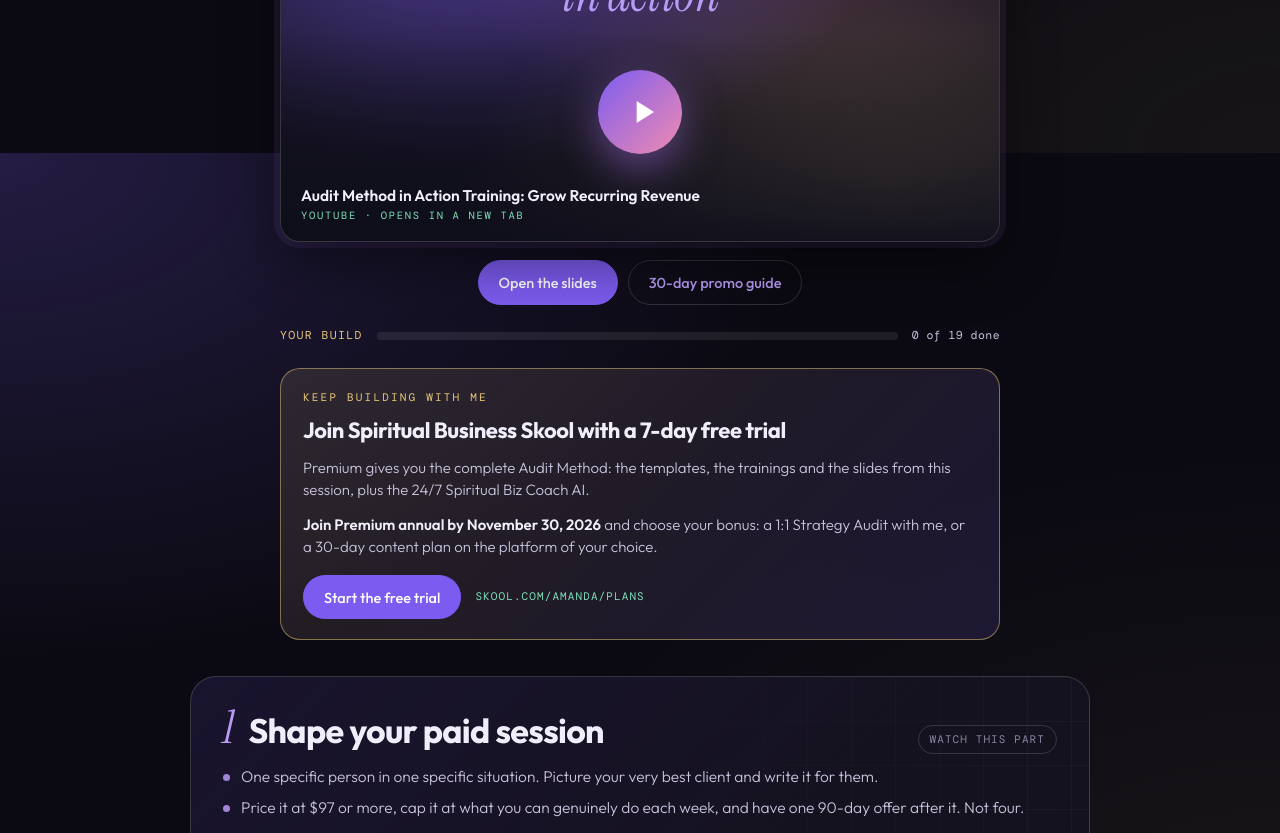
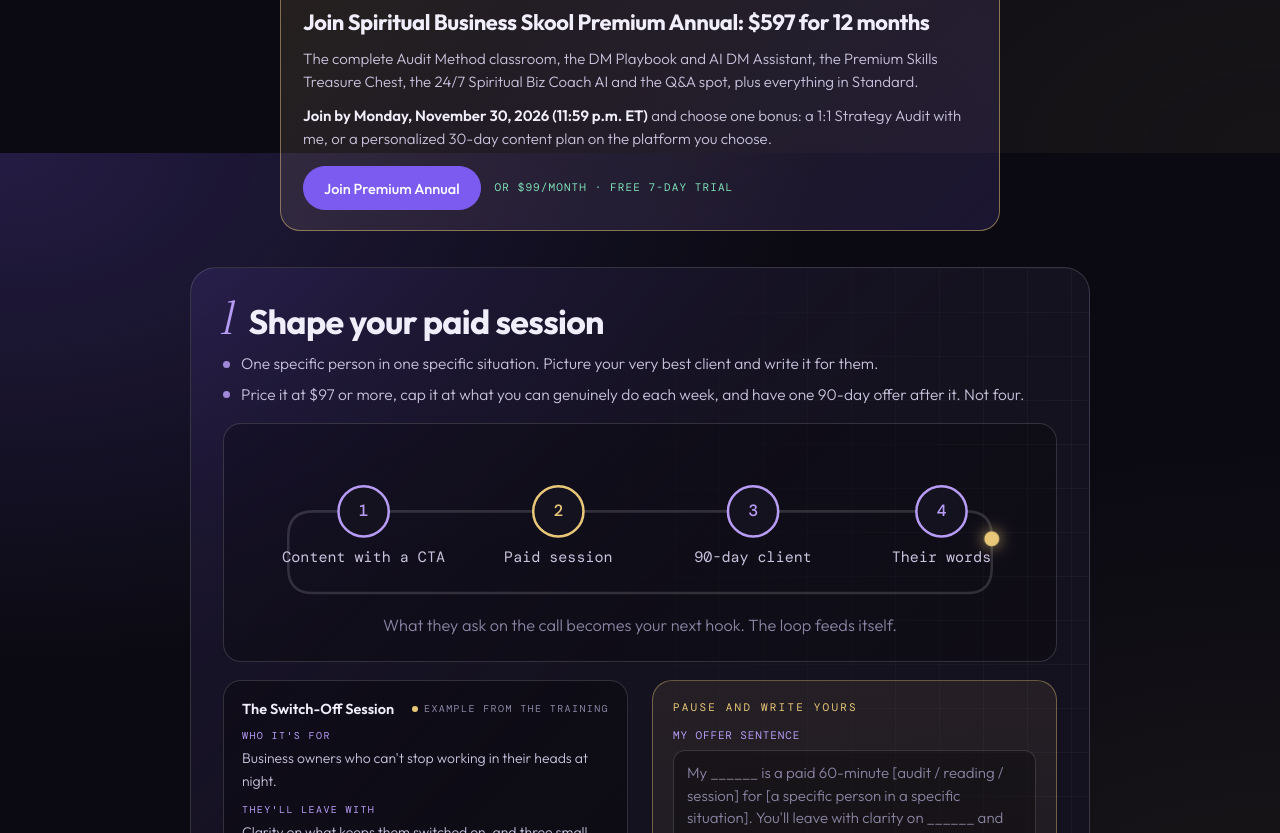
Before and after one commit to aefieldi/oracleauditworkbook, a plain HTML site: page index.html in a window 1280 px wide. Shown: the part 647-1480 px from the top of the page. Drawn offline with nearby package versions, Linux system fonts and the light colour scheme.

Commit message:
Live-training workbook: Skool resource callouts, Premium Annual join cards, masterclass links removed
Co-Authored-By: Claude Fable 5.1 <noreply@anthropic.com>

```diff
--- a/index.html
+++ b/index.html
@@ -114,6 +114,13 @@ strong{font-weight:600;color:var(--txt)}
 /* your turn */
 .turn{border:1px solid rgba(232,200,120,.4);border-radius:20px;padding:18px 20px;background:linear-gradient(180deg,rgba(232,200,120,.08),rgba(0,0,0,.18))}
 .turn .tt{font-family:var(--mono);font-size:11px;letter-spacing:.2em;text-transform:uppercase;color:var(--gold);margin-bottom:10px}
+.res{margin-top:14px;border-top:1px dashed var(--line2);padding-top:12px}
+.res .rk{font-family:var(--mono);font-size:10px;letter-spacing:.18em;text-transform:uppercase;color:var(--mint);margin:0 0 8px}
+.res .rl{display:flex;flex-wrap:wrap;gap:6px}
+.res a{display:inline-flex;align-items:center;gap:6px;font-size:12.5px;font-weight:500;color:var(--txt);border:1px solid rgba(127,224,184,.35);background:rgba(127,224,184,.07);border-radius:99px;padding:5px 11px;line-height:1.25;max-width:100%}
+.res a:hover{border-color:var(--mint);color:var(--mint)}
+.res a small{font-family:var(--mono);font-size:9.5px;letter-spacing:.08em;text-transform:uppercase;color:var(--muted);white-space:nowrap}
+.res p{margin:8px 0 0;color:var(--muted);font-size:12px;line-height:1.45}
 .fields{display:grid;grid-template-columns:repeat(auto-fit,minmax(180px,1fr));gap:12px}
 .field{min-width:0}
 .field.wide{grid-column:1/-1}
@@ -254,28 +261,27 @@ ul.ck input:checked+label b{color:var(--muted);text-decoration:line-through;text
 <header class="hero">
   <p class="who">Workbook · Oracle Connections</p>
   <h1>The Audit Method<br><span class="serif">in action</span></h1>
-  <p class="how">Follow along with the training using this workbook to map out your paid session offer, your 90-day container, and your first week of content to promote it. Everything you type here is saved in your browser.</p>
+  <p class="how">Use this workbook during the live training. Map out your paid session offer, your 90-day container, and your first week of content to promote it. Everything you type here is saved in your browser.</p>
   <p class="by">with Amanda Fielding-Smith</p>
-  <p class="ask">Post any questions about your offer and how to present it in the Oracle Connections community and tag me. I'd love to help you shape it.</p>
-  <p class="vid-lbl">Watch the masterclass</p>
-  <a class="vid" href="https://youtu.be/bQLFL60CjNA" target="_blank" rel="noopener"><span class="poster" aria-hidden="true"><small>The training</small><b>Audit Method</b><i>in action</i></span><span class="vid-play" aria-hidden="true"><svg viewBox="0 0 24 24" fill="currentColor"><path d="M8 5v14l11-7z"/></svg></span><span class="vid-meta"><b>Audit Method in Action Training: Grow Recurring Revenue</b><small>YouTube · opens in a new tab</small></span></a>
+  <p class="ask">Join <a href="https://www.skool.com/amanda" target="_blank" rel="noopener">Spiritual Business Skool</a> to work through the Audit Method, share your draft audit offer for feedback, and bring your questions. Premium members can submit questions for me through the Q&amp;A spot.</p>
   <div class="btnrow">
-    <a class="btn" href="https://docs.google.com/presentation/d/1lf5EtJI-g3yUJvcwFQ6q04rPIQfUaacU/edit?usp=sharing&amp;rtpof=true&amp;sd=true" target="_blank" rel="noopener">Open the slides</a>
+    <!-- Slides: the Oracle Connections deck is a local .pptx for now. Add its share URL as a button here once it is uploaded. -->
+    <a class="btn" href="https://aefieldi.github.io/auditchecklist/" target="_blank" rel="noopener">Audit Method Roadmap</a>
     <a class="btn o" href="https://aefieldi.github.io/30dayauditpromoplan/" target="_blank" rel="noopener">30-day promo guide</a>
   </div>
   <div class="prog" aria-label="Your progress">Your build<div class="bar"><i id="heroBar"></i></div><span id="heroUnit">0 of 0 done</span></div>
   <aside class="join" aria-label="Join Spiritual Business Skool">
-  <p class="jk">Keep building with me</p>
-  <h3>Join Spiritual Business Skool with a 7-day free trial</h3>
-  <p>Premium gives you the complete Audit Method: the templates, the trainings and the slides from this session, plus the 24/7 Spiritual Biz Coach AI.</p>
-  <p><b>Join Premium annual by November 30, 2026</b> and choose your bonus: a 1:1 Strategy Audit with me, or a 30-day content plan on the platform of your choice.</p>
-  <div class="jrow"><a class="btn" href="https://www.skool.com/amanda/plans" target="_blank" rel="noopener">Start the free trial</a><small>skool.com/amanda/plans</small></div>
+  <p class="jk">Black Friday · keep building with me</p>
+  <h3>Join Spiritual Business Skool Premium Annual: $597 for 12 months</h3>
+  <p>The complete Audit Method classroom, the DM Playbook and AI DM Assistant, the Premium Skills Treasure Chest, the 24/7 Spiritual Biz Coach AI and the Q&amp;A spot, plus everything in Standard.</p>
+  <p><b>Join by Monday, November 30, 2026 (11:59 p.m. ET)</b> and choose one bonus: a 1:1 Strategy Audit with me, or a personalized 30-day content plan on the platform you choose.</p>
+  <div class="jrow"><a class="btn" href="https://www.skool.com/amanda/plans" target="_blank" rel="noopener">Join Premium Annual</a><small>or $99/month · free 7-day trial</small></div>
 </aside>
 </header>
 
 <!-- 1 ─────────────────────────────────────────────── -->
 <section class="card" id="c1">
-  <div class="chead"><span class="n">1</span><h2>Shape your paid session</h2><a class="watch" href="https://youtu.be/bQLFL60CjNA?t=946" target="_blank" rel="noopener">Watch this part</a></div>
+  <div class="chead"><span class="n">1</span><h2>Shape your paid session</h2></div>
   <ul class="cues">
     <li>One specific person in one specific situation. Picture your very best client and write it for them.</li>
     <li>Price it at $97 or more, cap it at what you can genuinely do each week, and have one 90-day offer after it. Not four.</li>
@@ -315,13 +321,14 @@ ul.ck input:checked+label b{color:var(--muted);text-decoration:line-through;text
         <li><input type="checkbox" class="ck" id="c1-1"><label for="c1-1"><b>Write my offer sentence</b></label></li>
         <li><input type="checkbox" class="ck" id="c1-2"><label for="c1-2"><b>Decide format, price, capacity and the next step</b></label></li>
       </ul>
+      <aside class="res" aria-label="Where this lives in Spiritual Business Skool"><p class="rk">In Spiritual Business Skool</p><div class="rl"><a href="https://aefieldi.github.io/auditchecklist/" target="_blank" rel="noopener">Audit Method Roadmap <small>all 10 steps</small></a><a href="https://www.skool.com/amanda/classroom/27fe63a0?md=098c9a3121a74287902355112a5d1567" target="_blank" rel="noopener">Your Audit Offer + Booking <small>lesson 2</small></a></div><p>The Roadmap is open to every member. The lessons open in the Premium classroom.</p></aside>
     </div>
   </div>
 </section>
 
 <!-- 2 ─────────────────────────────────────────────── -->
 <section class="card" id="c2">
-  <div class="chead"><span class="n">2</span><h2>Set up booking</h2><a class="watch" href="https://youtu.be/bQLFL60CjNA?t=2016" target="_blank" rel="noopener">Watch this part</a></div>
+  <div class="chead"><span class="n">2</span><h2>Set up booking</h2></div>
   <ul class="cues">
     <li>Members book inside your Skool. Everyone else books from the link in your bio. Start with one route.</li>
     <li>Both routes ask the same three questions. Their answers are what you prepare from.</li>
@@ -363,13 +370,14 @@ ul.ck input:checked+label b{color:var(--muted);text-decoration:line-through;text
       <ul class="ck">
         <li><input type="checkbox" class="ck" id="c2-1"><label for="c2-1"><b>Add the three questions plus mine to the booking</b></label></li>
       </ul>
+      <aside class="res" aria-label="Where this lives in Spiritual Business Skool"><p class="rk">In Spiritual Business Skool</p><div class="rl"><a href="https://www.skool.com/amanda/classroom/27fe63a0?md=098c9a3121a74287902355112a5d1567" target="_blank" rel="noopener">Your Audit Offer + Booking <small>booking walkthrough + intake questions</small></a></div></aside>
     </div>
   </div>
 </section>
 
 <!-- 3 ─────────────────────────────────────────────── -->
 <section class="card" id="c3">
-  <div class="chead"><span class="n">3</span><h2>Prepare and run the session</h2><a class="watch" href="https://youtu.be/bQLFL60CjNA?t=3059" target="_blank" rel="noopener">Watch this part</a></div>
+  <div class="chead"><span class="n">3</span><h2>Prepare and run the session</h2></div>
   <ul class="cues">
     <li>Prepare the page from their intake: where they are, where they want to be, the one challenge, three moves. On the call they pick one move and you go deep on that one.</li>
     <li>Around minute 45, recap and ask permission: "Did you want to continue this on your own, or would you like to hear what it would be like for us to work together?" Only then the 90-day offer, one price, said one way.</li>
@@ -421,13 +429,14 @@ ul.ck input:checked+label b{color:var(--muted);text-decoration:line-through;text
         <li><input type="checkbox" class="ck" id="c3-1"><label for="c3-1"><b>Build my audit page template</b><span>Now · goals · challenge · three moves · live notes · next steps.</span></label></li>
         <li><input type="checkbox" class="ck" id="c3-6"><label for="c3-6"><b>Map what my client leaves with</b></label></li>
       </ul>
+      <aside class="res" aria-label="Where this lives in Spiritual Business Skool"><p class="rk">In Spiritual Business Skool</p><div class="rl"><a href="https://www.skool.com/amanda/classroom/27fe63a0?md=70a68b1110cf4f449b208729e1f869bf" target="_blank" rel="noopener">The call + Audit Page <small>audit page builder + the timed call script</small></a><a href="https://www.skool.com/amanda/classroom/27fe63a0?md=7b97d7d21e994c22a629fa25ecfc587c" target="_blank" rel="noopener">Pre-Call Ritual <small>lesson 6</small></a></div></aside>
     </div>
   </div>
 </section>
 
 <!-- 4 ─────────────────────────────────────────────── -->
 <section class="card" id="c4">
-  <div class="chead"><span class="n">4</span><h2>Promote it</h2><a class="watch" href="https://youtu.be/bQLFL60CjNA?t=4423" target="_blank" rel="noopener">Watch this part</a></div>
+  <div class="chead"><span class="n">4</span><h2>Promote it</h2></div>
   <ul class="cues">
     <li>Every day: one post with a CTA and two real conversations. The first line of the caption is the CTA.</li>
     <li>Tell people your real capacity. Nobody has unlimited spots, and that's the whole invitation.</li>
@@ -463,13 +472,14 @@ ul.ck input:checked+label b{color:var(--muted);text-decoration:line-through;text
         <li><input type="checkbox" class="ck" id="c4-9"><label for="c4-9"><b>Post my first invitation</b></label></li>
       </ul>
       <p style="color:var(--muted);font-size:13.5px;margin:12px 0 0">For the full 30-day plan, the creator research and the caption template: <a href="https://aefieldi.github.io/30dayauditpromoplan/" target="_blank" rel="noopener">the 30-day promo guide</a>.</p>
+      <aside class="res" aria-label="Where this lives in Spiritual Business Skool"><p class="rk">In Spiritual Business Skool</p><div class="rl"><a href="https://www.skool.com/amanda/classroom/27fe63a0?md=06a64525fdae4dee8827c3d038bb6f24" target="_blank" rel="noopener">DM Playbook (sales w/o the ick) <small>lesson 5</small></a><a href="https://www.skool.com/amanda/classroom/27fe63a0?md=bc08a767f6674c739b5be8af3782ad40" target="_blank" rel="noopener">Promote your Audit <small>30-Day Audit Promo Plan</small></a><a href="https://www.skool.com/amanda/classroom/27fe63a0?md=4e2cf5a333aa4c5a90f2377983521068" target="_blank" rel="noopener">Sell your Audit with IG highlights <small>Audit Highlight Template</small></a></div><p>Premium members also get the AI DM Assistant: share a screenshot of a conversation and choose from two or three suggested replies. You decide what you send.<!-- TODO: link the AI DM Assistant lesson here once its Skool URL is verified --></p></aside>
     </div>
   </div>
 </section>
 
 <!-- 5 ─────────────────────────────────────────────── -->
 <section class="card" id="c5">
-  <div class="chead"><span class="n">5</span><h2>After the call</h2><a class="watch" href="https://youtu.be/bQLFL60CjNA?t=4867" target="_blank" rel="noopener">Watch this part</a></div>
+  <div class="chead"><span class="n">5</span><h2>After the call</h2></div>
   <ul class="cues">
     <li>Every client gets the recap, yes or no, the same day. Fathom records and transcribes the call for free.</li>
     <li>End the recap with one clear first action, and ask: "Was this helpful? Would you share your feedback?"</li>
@@ -507,13 +517,14 @@ ul.ck input:checked+label b{color:var(--muted);text-decoration:line-through;text
         <li><input type="checkbox" class="ck" id="c5-1"><label for="c5-1"><b>Build my recap template</b><span>Replay, next steps, first action, feedback ask.</span></label></li>
         <li><input type="checkbox" class="ck" id="c5-2"><label for="c5-2"><b>Send the recap the same day</b></label></li>
       </ul>
+      <aside class="res" aria-label="Where this lives in Spiritual Business Skool"><p class="rk">In Spiritual Business Skool</p><div class="rl"><a href="https://www.skool.com/amanda/classroom/27fe63a0?md=b3114e211eb04ae783c834bafd6c96d6" target="_blank" rel="noopener">Your 90-day offer &amp; recap template <small>recap template</small></a><a href="https://www.skool.com/amanda/classroom/27fe63a0?md=3b5e072ef2c04c8cbeef64494ad8f461" target="_blank" rel="noopener">After call flow <small>call review</small></a><a href="https://www.skool.com/amanda/classroom/27fe63a0?md=327160a27ed34e15928883cf8d905dfb" target="_blank" rel="noopener">Their VIP Dashboard <small>90-day client dashboard</small></a></div></aside>
     </div>
   </div>
 </section>
 
-<p class="lh">Mentioned in the masterclass</p>
+<p class="lh">Mentioned in the training</p>
 <div class="links">
-  <a class="am" href="https://docs.google.com/presentation/d/1lf5EtJI-g3yUJvcwFQ6q04rPIQfUaacU/edit?usp=sharing&amp;rtpof=true&amp;sd=true" target="_blank" rel="noopener"><span class="k">Slides</span><span class="t">The Audit Method in Action</span></a>
+  <a class="am" href="https://aefieldi.github.io/auditchecklist/" target="_blank" rel="noopener"><span class="k">Roadmap</span><span class="t">The Audit Method Roadmap</span></a>
   <a class="am" href="https://aefieldi.github.io/30dayauditpromoplan/" target="_blank" rel="noopener"><span class="k">Guide</span><span class="t">30-Day Audit Promo Plan</span></a>
   <a class="am" href="https://app.getpoppy.ai/boards/sparkling-sun-QlwvW" target="_blank" rel="noopener"><span class="k">Template</span><span class="t">Poppy board</span></a>
   <a class="am" href="https://www.loom.com/share/79822d9d69f74812b44c8949e351ae75" target="_blank" rel="noopener"><span class="k">Loom</span><span class="t">Behind the Scenes: 30 Day Audit Plan</span></a>
@@ -522,13 +533,13 @@ ul.ck input:checked+label b{color:var(--muted);text-decoration:line-through;text
 <footer class="foot">
   <div class="sig">xoxo Amanda</div>
   <aside class="join" aria-label="Join Spiritual Business Skool">
-  <p class="jk">Keep building with me</p>
-  <h3>Join Spiritual Business Skool with a 7-day free trial</h3>
-  <p>Premium gives you the complete Audit Method: the templates, the trainings and the slides from this session, plus the 24/7 Spiritual Biz Coach AI.</p>
-  <p><b>Join Premium annual by November 30, 2026</b> and choose your bonus: a 1:1 Strategy Audit with me, or a 30-day content plan on the platform of your choice.</p>
-  <div class="jrow"><a class="btn" href="https://www.skool.com/amanda/plans" target="_blank" rel="noopener">Start the free trial</a><small>skool.com/amanda/plans</small></div>
+  <p class="jk">Black Friday · keep building with me</p>
+  <h3>Join Spiritual Business Skool Premium Annual: $597 for 12 months</h3>
+  <p>The complete Audit Method classroom, the DM Playbook and AI DM Assistant, the Premium Skills Treasure Chest, the 24/7 Spiritual Biz Coach AI and the Q&amp;A spot, plus everything in Standard.</p>
+  <p><b>Join by Monday, November 30, 2026 (11:59 p.m. ET)</b> and choose one bonus: a 1:1 Strategy Audit with me, or a personalized 30-day content plan on the platform you choose.</p>
+  <div class="jrow"><a class="btn" href="https://www.skool.com/amanda/plans" target="_blank" rel="noopener">Join Premium Annual</a><small>or $99/month · free 7-day trial</small></div>
 </aside>
-  <p>Questions? Post them in the Oracle Connections community and tag me, or comment under the post where Katya shares the training.</p>
+  <p>Join <a href="https://www.skool.com/amanda" target="_blank" rel="noopener">Spiritual Business Skool</a> to work through the Audit Method, share your draft audit offer for feedback, and bring your questions. Premium members can submit questions for me through the Q&amp;A spot.</p>
   <p style="margin:18px 0 0;color:var(--soft)">Follow me for more</p>
   <div class="social">
     <a class="ig" href="https://www.instagram.com/amandafielding.smith/" target="_blank" rel="noopener" aria-label="Amanda on Instagram"><svg viewBox="0 0 24 24" aria-hidden="true"><path d="M12 2.2c3.2 0 3.6 0 4.8.1 1.2.1 1.8.2 2.2.4.6.2 1 .5 1.4.9.4.4.7.8.9 1.4.2.4.4 1 .4 2.2.1 1.3.1 1.6.1 4.8s0 3.6-.1 4.8c-.1 1.2-.2 1.8-.4 2.2-.2.6-.5 1-.9 1.4-.4.4-.8.7-1.4.9-.4.2-1 .4-2.2.4-1.3.1-1.6.1-4.8.1s-3.6 0-4.8-.1c-1.2-.1-1.8-.2-2.2-.4-.6-.2-1-.5-1.4-.9-.4-.4-.7-.8-.9-1.4-.2-.4-.4-1-.4-2.2C2.2 15.6 2.2 15.2 2.2 12s0-3.6.1-4.8c.1-1.2.2-1.8.4-2.2.2-.6.5-1 .9-1.4.4-.4.8-.7 1.4-.9.4-.2 1-.4 2.2-.4C8.4 2.2 8.8 2.2 12 2.2zm0 1.8c-3.1 0-3.5 0-4.7.1-1.1 0-1.7.2-2.1.4-.5.2-.8.4-1.2.8-.4.4-.6.7-.8 1.2-.2.4-.3 1-.4 2.1-.1 1.2-.1 1.6-.1 4.7s0 3.5.1 4.7c0 1.1.2 1.7.4 2.1.2.5.4.8.8 1.2.4.4.7.6 1.2.8.4.2 1 .3 2.1.4 1.2.1 1.6.1 4.7.1s3.5 0 4.7-.1c1.1 0 1.7-.2 2.1-.4.5-.2.8-.4 1.2-.8.4-.4.6-.7.8-1.2.2-.4.3-1 .4-2.1.1-1.2.1-1.6.1-4.7s0-3.5-.1-4.7c0-1.1-.2-1.7-.4-2.1-.2-.5-.4-.8-.8-1.2-.4-.4-.7-.6-1.2-.8-.4-.2-1-.3-2.1-.4C15.5 4 15.1 4 12 4zm0 3a5 5 0 110 10 5 5 0 010-10zm0 1.8a3.2 3.2 0 100 6.4 3.2 3.2 0 000-6.4zm5.2-3.1a1.2 1.2 0 110 2.4 1.2 1.2 0 010-2.4z"/></svg>Instagram</a>
```
